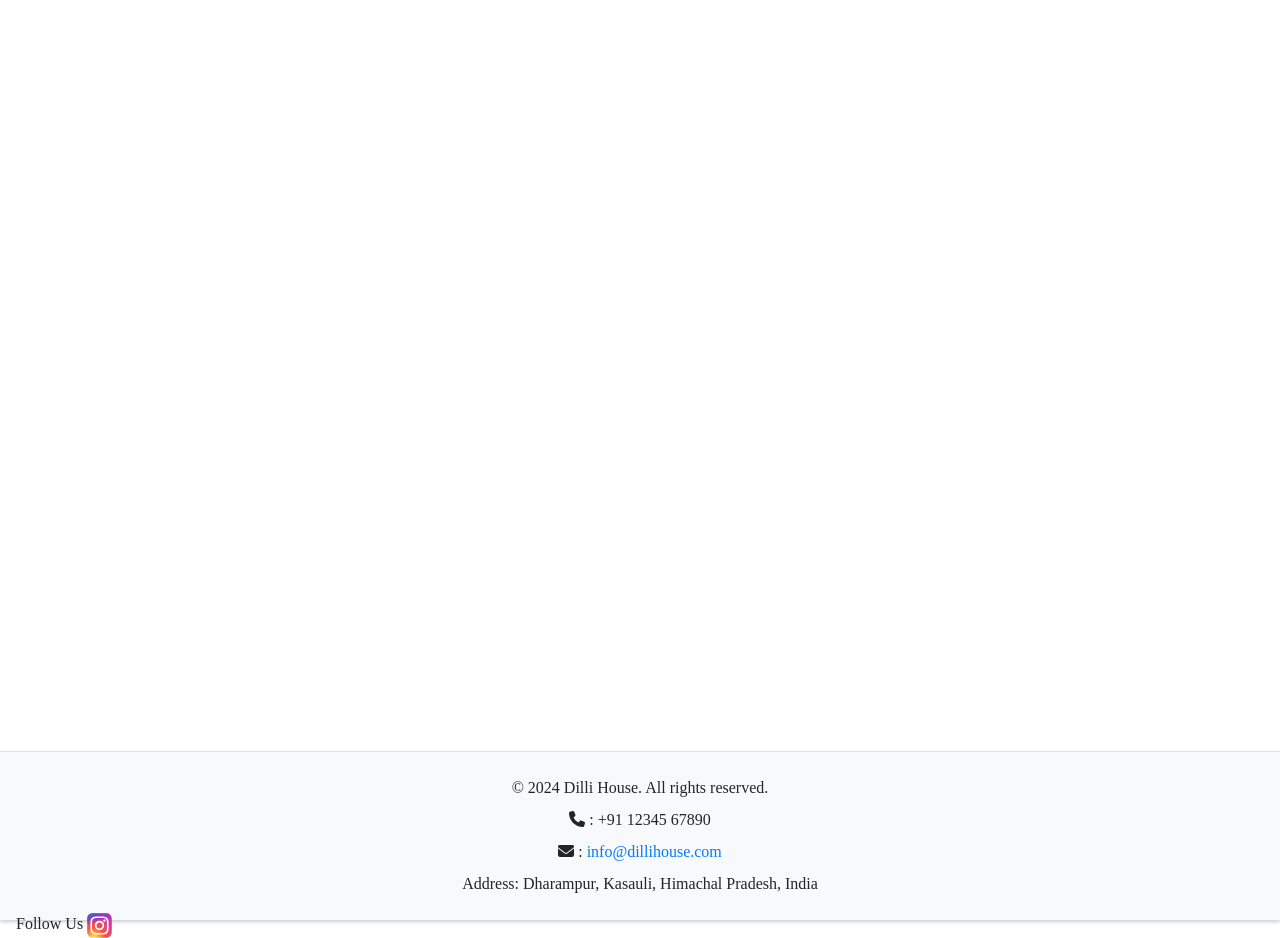
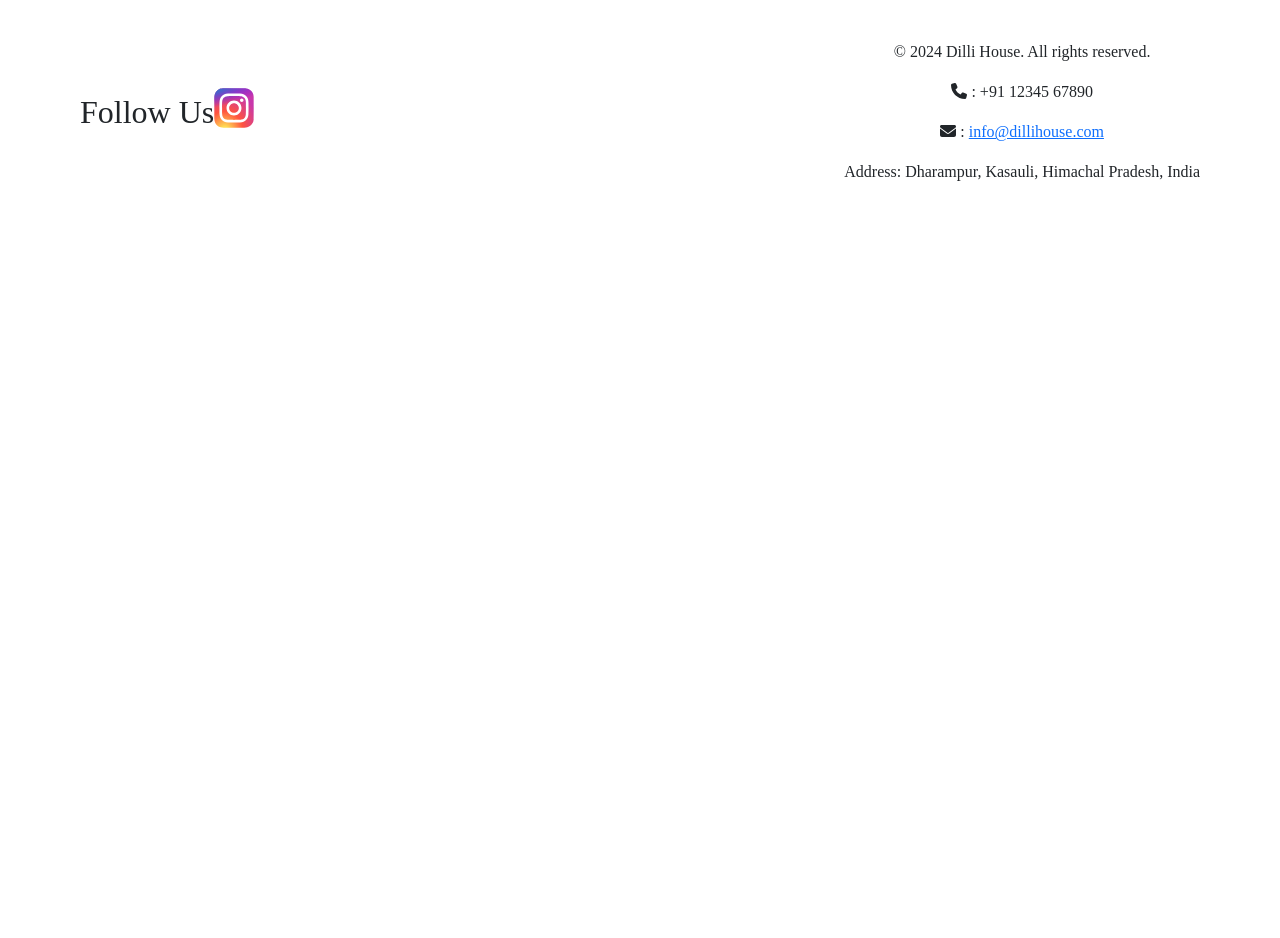
Before and after one commit to karma1505/website, a React (Create React App) app: page / in a window 1280 px wide. Shown: the part 4460-5398 px from the top of the page. After the commit the page ends 4660 px from the top, so only its background shows below. Built offline with nearby package versions, Linux system fonts and the light colour scheme; a web font is replaced by a local one.

Commit message:
working update 1.5

```diff
--- a/package.json
+++ b/package.json
@@ -8,6 +8,8 @@
     "@fortawesome/free-brands-svg-icons": "^6.5.2",
     "@fortawesome/free-solid-svg-icons": "^6.5.2",
     "@fortawesome/react-fontawesome": "^0.2.2",
+    "@geist-ui/react": "^2.2.5",
+    "@geist-ui/react-icons": "^1.0.1",
     "@testing-library/jest-dom": "^5.17.0",
     "@testing-library/react": "^13.4.0",
     "@testing-library/user-event": "^13.5.0",
--- a/src/App.css
+++ b/src/App.css
@@ -347,7 +347,7 @@
   height: 25rem;
   border-radius: 15px;
   margin-left: 16.2rem;
-  margin-bottom: 10rem;
+  margin-bottom: 5rem;
 }
 
 .maps-find {
@@ -361,36 +361,41 @@
 .page-container {
   display: flex;
   flex-direction: column;
-  min-height: 100vh;
+  min-height: 30vh;
 }
 
+//FOOTER//
 .footer {
-  background-color: #f8f9fa;
-  padding: 1rem;
-  text-align: center;
-  margin-top: auto;
-  border-top: 1px solid #dee2e6;
+  background-color: #f0f0f0;
+  padding: 20px;
 }
 
-.footer-container p {
-  margin: 0.5rem 0;
+.footer-container {
+  max-width: 1200px;
+  margin: 0;
+  display: flex;
+  justify-content: space-between;
+  align-items: center;
 }
 
-.footer-container a {
-  color: #007bff;
-  text-decoration: none;
+.left-content {
+  display: flex;
+  justify-content: left;
 }
 
-.footer-container a:hover {
-  text-decoration: underline;
+.center-content {
+  text-align: center;
 }
 
-.instalogo{
-  height: 25px;
-  width: 25px;
+.social-para {
+  font-size: 32px;
+  margin-left: 5rem;
 }
 
-.social-para{
+.instalogo {
   position: absolute;
-  margin-left: 3rem;
+  width: 40px;
+  height: 40px;
+  margin-top: 2.5rem;
+  margin: 0;
 }
--- a/src/Components/Footer.jsx
+++ b/src/Components/Footer.jsx
@@ -1,22 +1,29 @@
 import React from 'react';
-import "../App.css";
+import '../App.css'; // Import your CSS file for styling
 import { FontAwesomeIcon } from '@fortawesome/react-fontawesome';
 import { faPhone, faEnvelope } from '@fortawesome/free-solid-svg-icons';
 import instalogo from '../Media/instalogo.svg';
 
 const Footer = () => {
   return (
-    <div className="page-container">
-      <footer className="footer">
-        <div className="footer-container">
+    <footer className="footer">
+      <div className="footer-container">
+        <div className="left-content">
+          <p className="social-para">
+            Follow Us
+          </p>
+          <a href="https://instagram.com/dillihouse_dharampur/" target="_blank" rel="noopener noreferrer">
+              <img src={instalogo} alt="instalogo" className="instalogo" />
+          </a>
+        </div>
+        <div className="center-content">
           <p>&copy; 2024 Dilli House. All rights reserved.</p>
           <p><FontAwesomeIcon icon={faPhone} /> : +91 12345 67890</p>
           <p><FontAwesomeIcon icon={faEnvelope} /> : <a href="mailto:info@dillihouse.com">info@dillihouse.com</a></p>
           <p>Address: Dharampur, Kasauli, Himachal Pradesh, India</p>
-          <p className="social-para">Follow Us <a href="https://instagram.com/dillihouse_dharampur/" target="_blank" rel="noopener noreferrer"><img src={instalogo} alt="instalogo" className="instalogo" /></a></p>
         </div>
-      </footer>
-    </div>
+      </div>
+    </footer>
   );
 };
 
```
Also changed, not shown: 1 other file (tests, documents, lock files or other folders).
